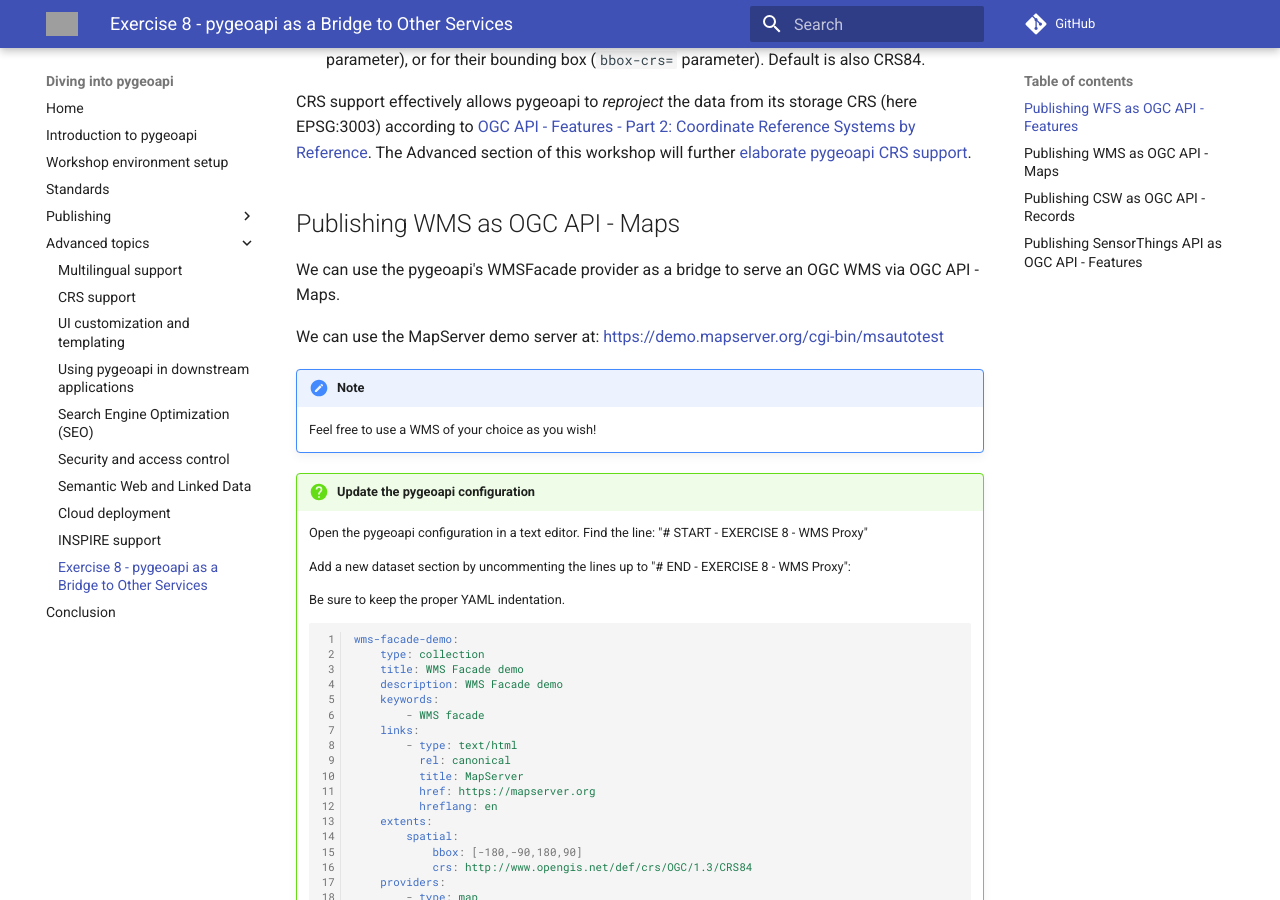
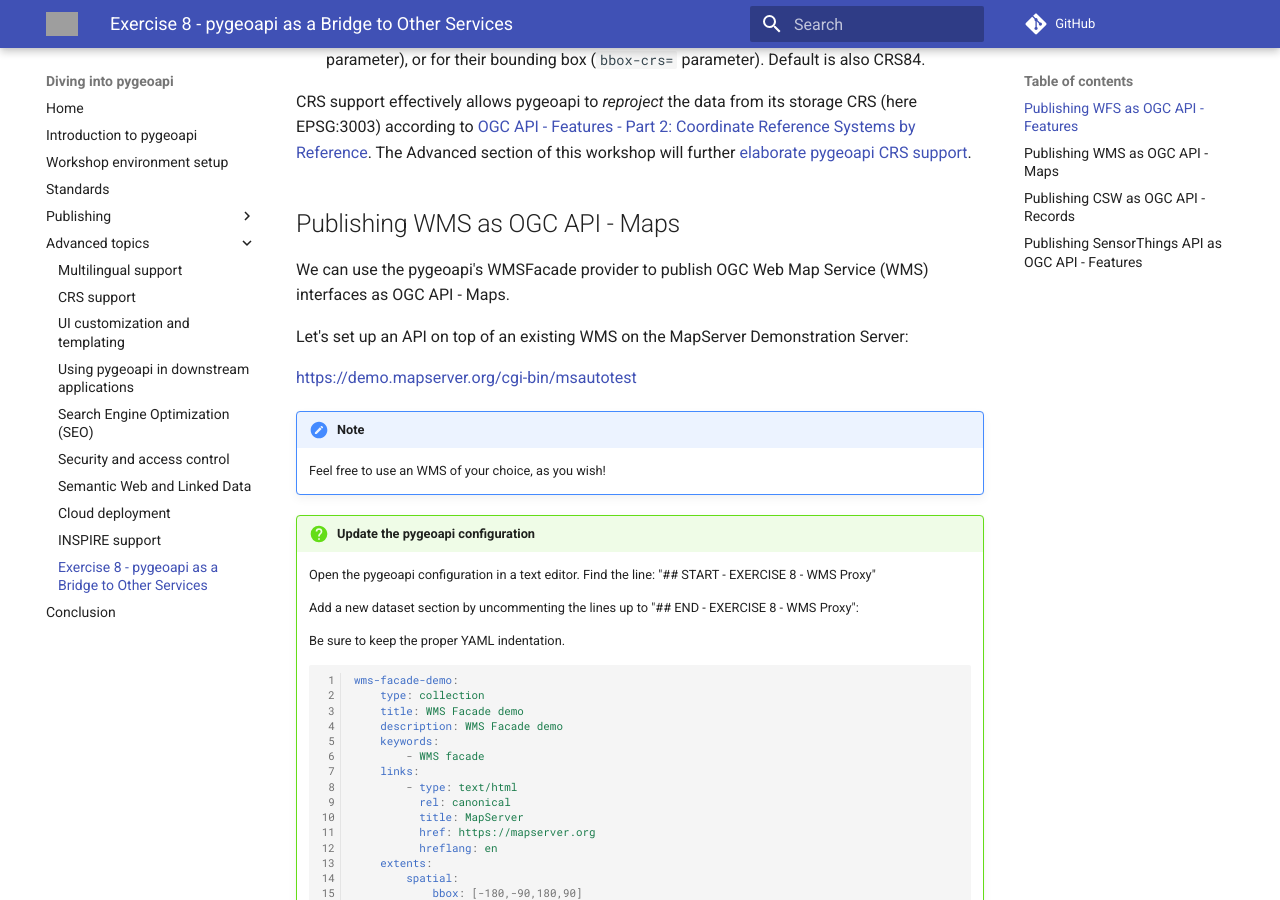
Before and after one commit to geopython/diving-into-pygeoapi, an MkDocs documentation site: the page built from workshop/content/docs/advanced/bridges.md, in a window 1280 px wide and 900 px high, scrolled down 1537 px. Built offline with MkDocs 1.6.1 and Material for MkDocs 9.7.7, drawn with Linux system fonts in a browser that asks for light colours; comment, search, counter and statistics services are not loaded; grey boxes are pictures that could not be loaded.

Commit message:
- improved OAM bridge section

```diff
--- a/workshop/content/docs/advanced/bridges.md
+++ b/workshop/content/docs/advanced/bridges.md
@@ -83,22 +83,25 @@ The Advanced section of this workshop will further [elaborate pygeoapi CRS suppo
 
 ## Publishing WMS as OGC API - Maps
 
-We can use the pygeoapi's WMSFacade provider as a bridge to serve an OGC WMS via OGC API - Maps.
+We can use the pygeoapi's WMSFacade provider to publish OGC Web Map Service (WMS) interfaces as OGC API - Maps.
 
-We can use the MapServer demo server at: <https://demo.mapserver.org/cgi-bin/msautotest>
+ Let's set up an API on top of an existing WMS on the MapServer Demonstration Server:
+
+ <https://demo.mapserver.org/cgi-bin/msautotest>
+
 
 !!! note
 
-    Feel free to use a WMS of your choice as you wish!
+    Feel free to use an WMS of your choice, as you wish!
 
 !!! question "Update the pygeoapi configuration"
 
     Open the pygeoapi configuration in a text editor.
     Find the line:
-    "# START - EXERCISE 8 - WMS Proxy"
+    "## START - EXERCISE 8 - WMS Proxy"
 
     Add a new dataset section by uncommenting the lines up to
-    "# END - EXERCISE 8 - WMS Proxy":
+    "## END - EXERCISE 8 - WMS Proxy":
 
      Be sure to keep the proper YAML indentation.
 
@@ -136,6 +139,8 @@ Run the following requests in your web browser:
 - default map: [http://localhost:5000/collections/wms-facade-demo/map?f=png](http://localhost:5000/collections/wms-facade-demo/map?f=png)
 - specific width/height: [http://localhost:5000/collections/wms-facade-demo/map?f=png&width=800&height=600](http://localhost:5000/collections/wms-facade-demo/map?f=png&width=800&height=600)
 - specific area of interest (bbox of Canada): [http://localhost:5000/collections/wms-facade-demo/map?f=png&width=800&height=600](http://localhost:5000/collections/wms-facade-demo/map?f=png&bbox=-142,42,-52,84)
+
+![](../../assets/images/maps-response.png){ width=80% }
 
 !!! tip
 
```
Also changed, not shown: workshop/content/docs/assets/images/maps-response.png (added).
